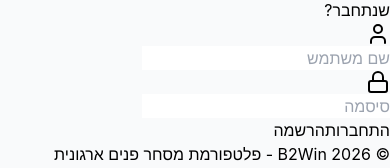
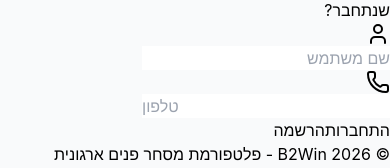
Before and after one commit to meniman15/B2Win, a React (Vite) app in the folder client/: page / in a window 390 px wide. Both pictures are taken after a click on the button "התחברות / הרשמה". Shown: the part 561-729 px from the top of the page. Built offline with nearby package versions, Linux system fonts and the light colour scheme; no server answers.

Commit message:
UI: Replace password with phone in login form

```diff
--- a/client/src/components/AuthModal.tsx
+++ b/client/src/components/AuthModal.tsx
@@ -1,6 +1,6 @@
 import { useState } from 'react';
 import { motion, AnimatePresence } from 'framer-motion';
-import { X, User, Lock, Mail, Phone, Building } from 'lucide-react';
+import { X, User, Mail, Phone, Building } from 'lucide-react';
 import { useAuth } from '../hooks/useAuth';
 import type { User as UserType } from '../types';
 
@@ -15,7 +15,7 @@ export default function AuthModal({ isOpen, onClose }: AuthModalProps) {
 
     // Login fields
     const [username, setUsername] = useState('');
-    const [password, setPassword] = useState('');
+    const [loginPhone, setLoginPhone] = useState('');
 
     // Register fields
     const [formData, setFormData] = useState<UserType>({
@@ -29,7 +29,7 @@ export default function AuthModal({ isOpen, onClose }: AuthModalProps) {
 
     const handleLogin = async (e: React.FormEvent) => {
         e.preventDefault();
-        const success = await login(username, password);
+        const success = await login(username, loginPhone);
         if (success) onClose();
     };
 
@@ -113,13 +113,14 @@ export default function AuthModal({ isOpen, onClose }: AuthModalProps) {
                                         />
                                     </div>
                                     <div className="relative">
-                                        <Lock className="absolute right-4 top-1/2 -translate-y-1/2 w-5 h-5 text-gray-400" />
+                                        <Phone className="absolute right-4 top-1/2 -translate-y-1/2 w-5 h-5 text-gray-400" />
                                         <input
-                                            type="password"
-                                            placeholder="סיסמה"
-                                            value={password}
-                                            onChange={(e) => setPassword(e.target.value)}
-                                            className="w-full h-14 pr-12 rounded-xl border-2 border-gray-100 focus:border-[#F39200] focus:outline-none text-lg font-bold transition-all text-gray-800"
+                                            type="tel"
+                                            placeholder="טלפון"
+                                            value={loginPhone}
+                                            onChange={(e) => setLoginPhone(e.target.value)}
+                                            className="w-full h-14 pr-12 rounded-xl border-2 border-gray-100 focus:border-[#F39200] focus:outline-none text-lg font-bold transition-all text-left placeholder:text-right"
+                                            dir="ltr"
                                             required
                                         />
                                     </div>
--- a/client/src/hooks/useAuth.ts
+++ b/client/src/hooks/useAuth.ts
@@ -14,11 +14,11 @@ export function useAuth() {
         error: null
     });
 
-    const login = async (username: string, password: string) => {
+    const login = async (username: string, phone: string) => {
         setState(prev => ({ ...prev, isLoading: true, error: null }));
 
         try {
-            console.log('Logging in with:', username, password.length > 0 ? '(password provided)' : '(no password)');
+            console.log('Logging in with:', username, phone.length > 0 ? '(phone provided)' : '(no phone)');
             await new Promise(resolve => setTimeout(resolve, 1500));
 
             // Mock success
```
